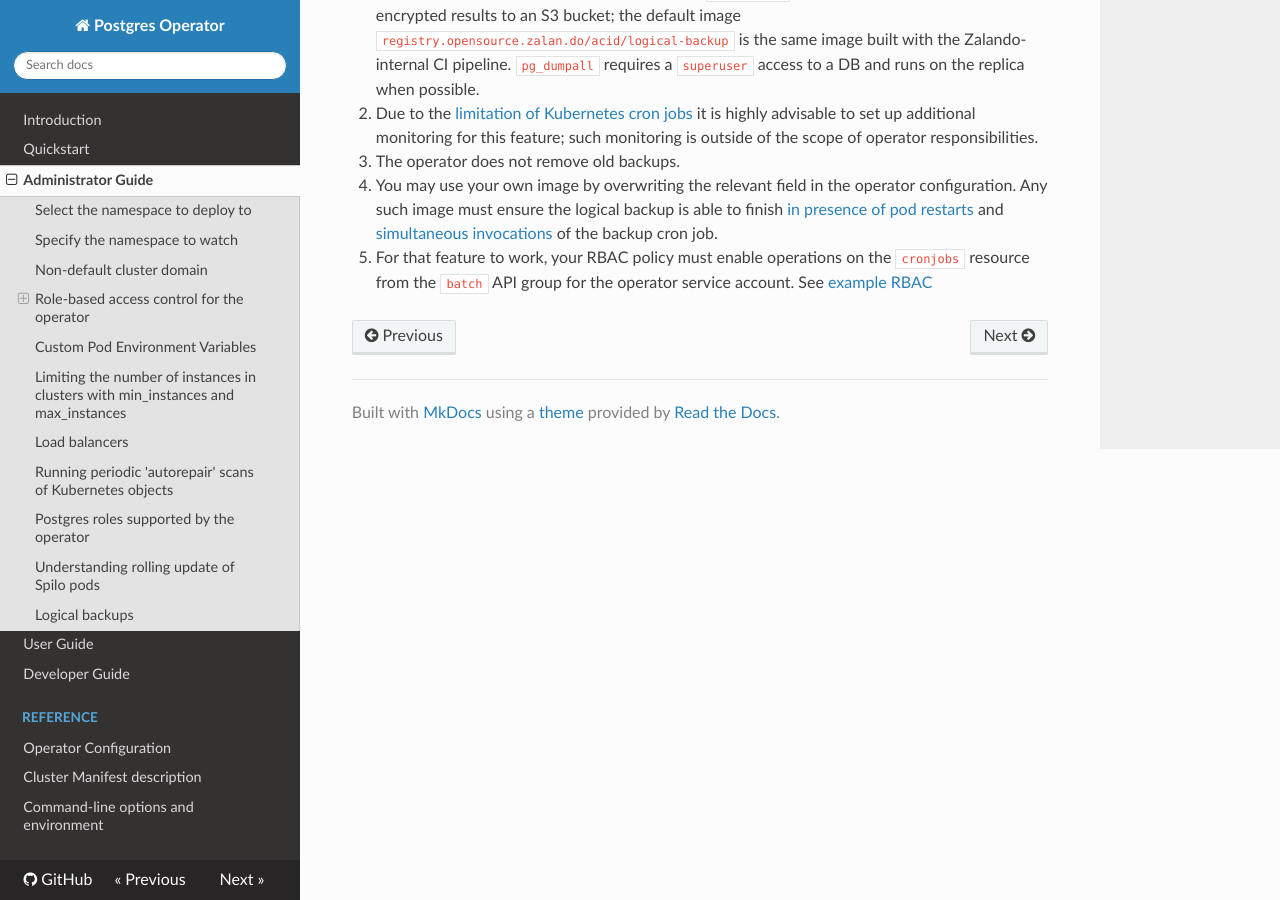
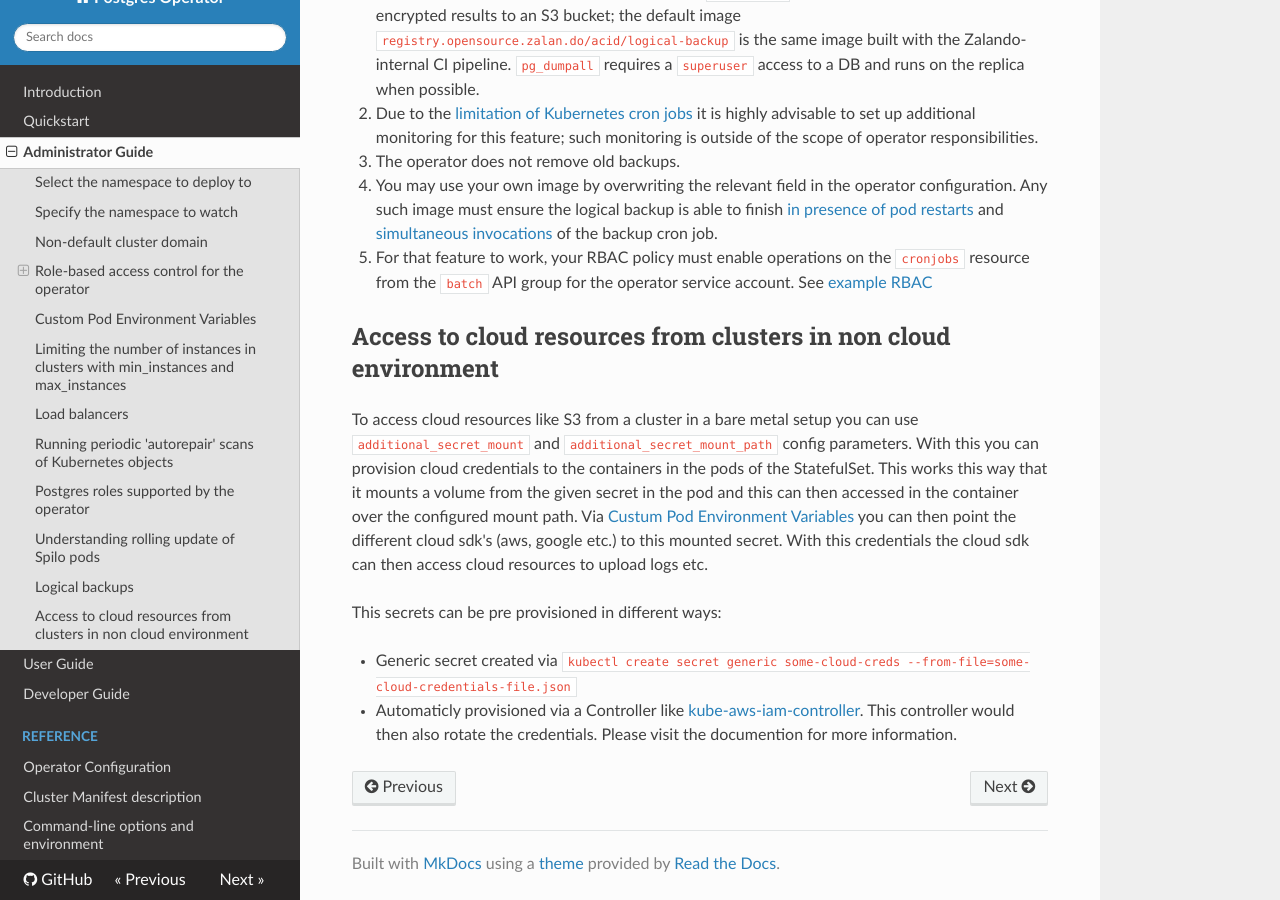
Before and after one commit to zalando/postgres-operator, an MkDocs documentation site: the page built from docs/administrator.md, in a window 1280 px wide and 900 px high, scrolled down 6809 px. Built offline with MkDocs 1.6.1, drawn with Linux system fonts in a browser that asks for light colours; nearby versions of some CDN libraries; old or Windows-style settings are respelled for this version of MkDocs.

Commit message:
Remove unused code, add documentation

```diff
--- a/docs/administrator.md
+++ b/docs/administrator.md
@@ -333,3 +333,19 @@ The operator can manage k8s cron jobs to run logical backups of Postgres cluster
 4. You may use your own image by overwriting the relevant field in the operator configuration. Any such image must ensure the logical backup is able to finish [in presence of pod restarts](https://kubernetes.io/docs/concepts/workloads/controllers/jobs-run-to-completion/#handling-pod-and-container-failures) and [simultaneous invocations](https://kubernetes.io/docs/concepts/workloads/controllers/cron-jobs/#cron-job-limitations) of the backup cron job.
 
 5. For that feature to work, your RBAC policy must enable operations on the `cronjobs` resource from the `batch` API group for the operator service account. See [example RBAC](../manifests/operator-service-account-rbac.yaml)
+
+## Access to cloud resources from clusters in non cloud environment
+
+To access cloud resources like S3 from a cluster in a bare metal setup you can use
+`additional_secret_mount` and `additional_secret_mount_path` config parameters.
+With this you can provision cloud credentials to the containers in the pods of the StatefulSet.
+This works this way that it mounts a volume from the given secret in the pod and this can
+then accessed in the container over the configured mount path. Via [Custum Pod Environment Variables](## Custom Pod Environment Variables)
+you can then point the different cloud sdk's (aws, google etc.) to this mounted secret.
+With this credentials the cloud sdk can then access cloud resources to upload logs etc.
+
+This secrets can be pre provisioned in different ways:
+
+* Generic secret created via `kubectl create secret generic some-cloud-creds --from-file=some-cloud-credentials-file.json`
+
+* Automaticly provisioned via a Controller like [kube-aws-iam-controller](https://github.com/mikkeloscar/kube-aws-iam-controller). This controller would then also rotate the credentials. Please visit the documention for more information.
```
Also changed, not shown: docs/reference/operator_parameters.md (+6 -0 lines), 3 other files.
